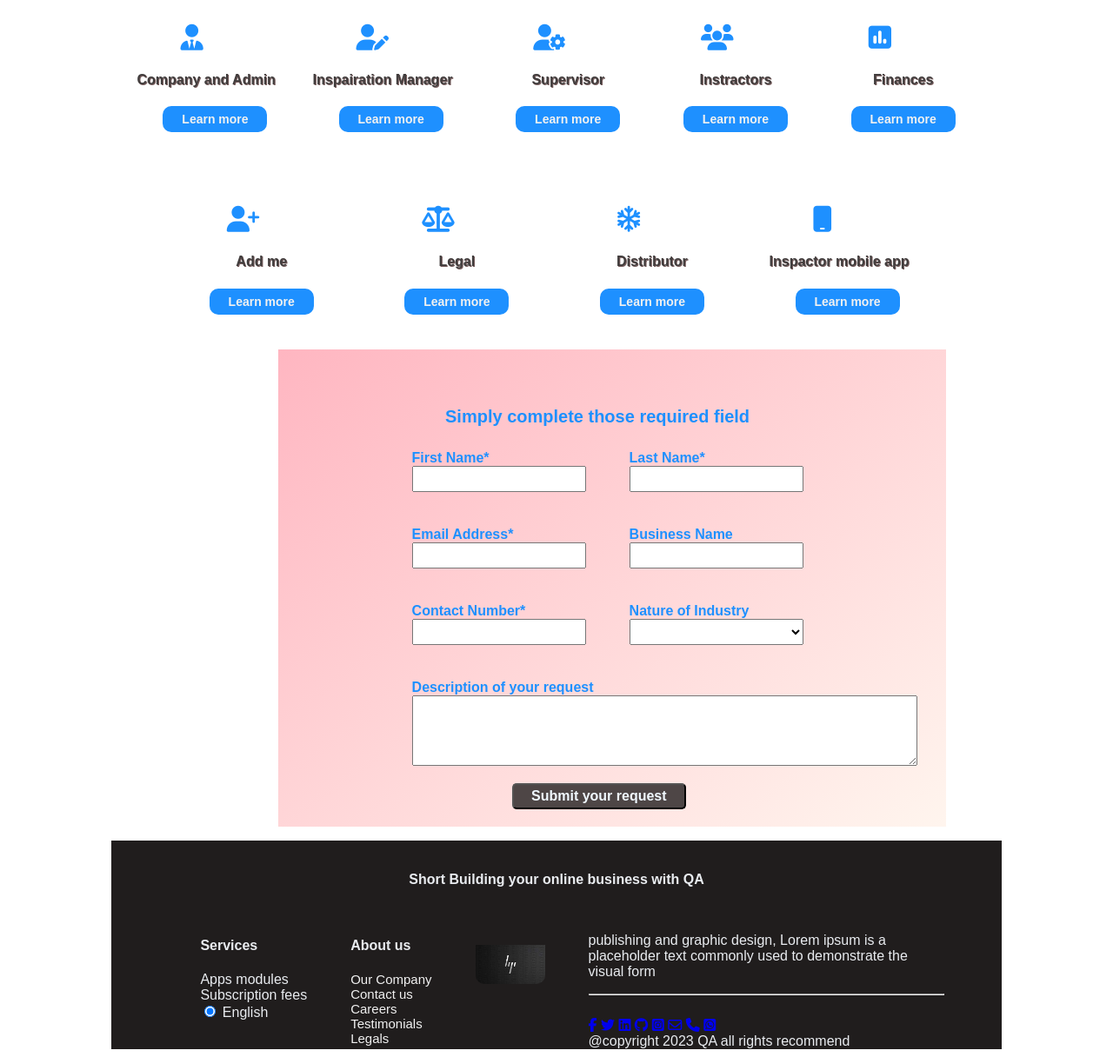
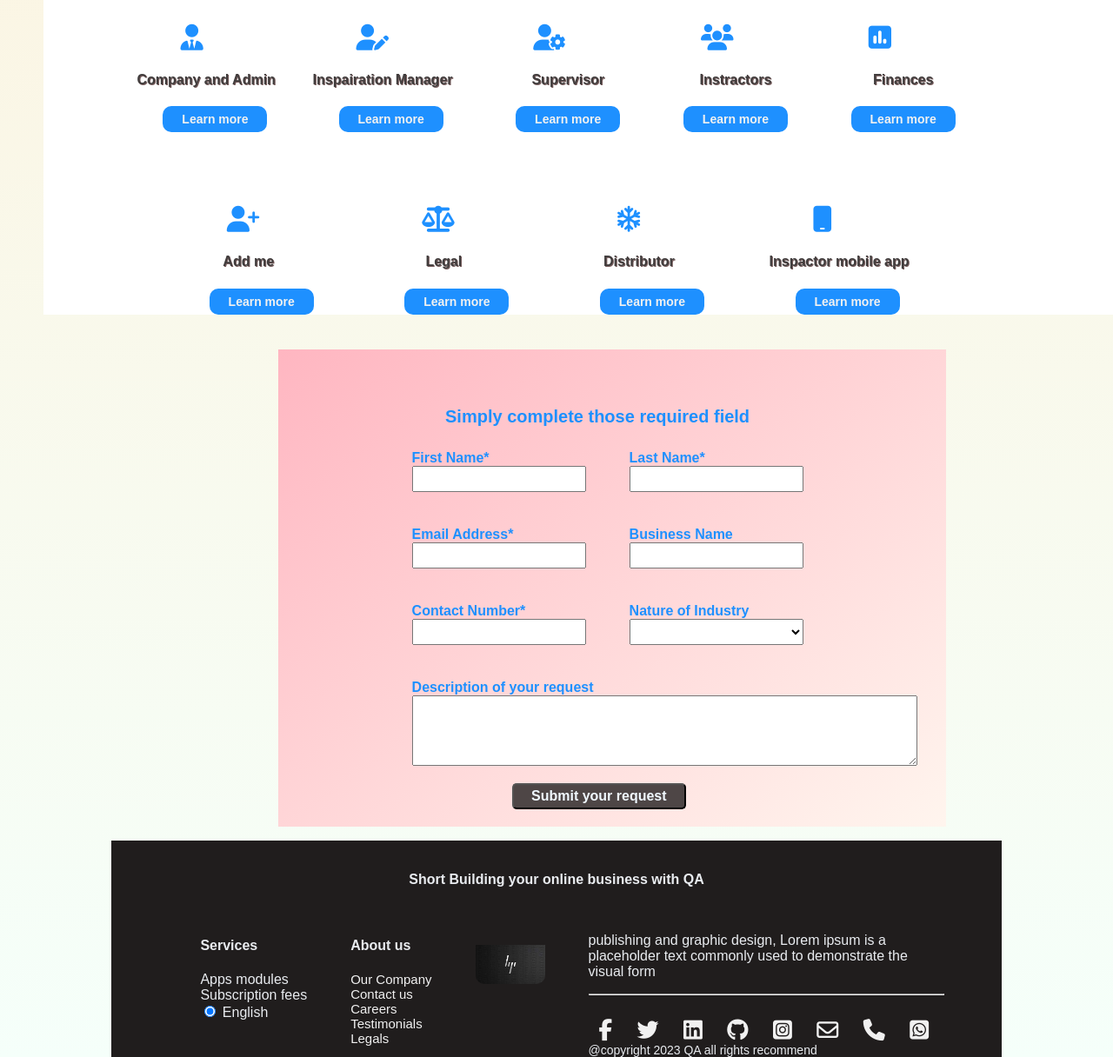
Before and after one commit to TamannaAfroz2666/Simple-QA-Site, a plain HTML site: page Base/index.html in a window 1280 px wide. Shown: the part 884-2100 px from the top of the page at 87% size. Drawn offline with Linux system fonts and the light colour scheme.

Commit message:
simple design complete

```diff
--- a/Base/index.html
+++ b/Base/index.html
@@ -102,19 +102,19 @@
         <div class="logo_items_send">
             <div class="admin">
                 <h2 class="user"><i class="fa-solid fa-user-plus"></i></h2>
-                <h4 class="logo_title1">Add me</h4>
+                <h4 class="logo_title_sort">Add me</h4>
                 <a target="_blank" href="https://www.google.com/maps/@23.789568,90.3512064,13z?entry=ttu"><button class="learn_more">Learn more</button></a>
 
             </div>
             <div class="admin">
                 <h2 class="user"><i class="fa-solid fa-scale-balanced"></i></h2>
-                <h4 class="logo_title1">Legal</h4>
+                <h4 class="logo_title_sort">Legal</h4>
                 <a target="_blank" href="https://www.google.com/maps/@23.789568,90.3512064,13z?entry=ttu"> <button class="learn_more">Learn more</button></a>
 
             </div>
             <div class="admin">
                 <h2 class="user"><i class="fa-regular fa-snowflake"></i></h2>
-                <h4 class="logo_title1">Distributor</h4>
+                <h4 class="logo_title_sort">Distributor</h4>
                 <a target="_blank" href="https://www.google.com/maps/@23.789568,90.3512064,13z?entry=ttu"> <button class="learn_more">Learn more</button></a>
 
             </div>
--- a/Styles/style.css
+++ b/Styles/style.css
@@ -2,6 +2,7 @@
 body {
     margin: 0;
     font-family: Arial, Helvetica, sans-serif;
+    background-image: linear-gradient(PapayaWhip, MintCream);
   }
   /* nav bar part start  */
 .navbar_part{
@@ -136,6 +137,13 @@ body {
     padding-left: 30px;
     text-align: center;
 }
+.logo_title_sort{
+    color: rgb(65, 61, 61);
+    text-shadow: 1px 1px rgb(119, 92, 92);
+    /* padding-left: 5px;  */
+    text-align: center;
+
+}
 .learn_more{
     width: 120px;
     font-size: 14px;
@@ -244,9 +252,14 @@ body {
 }
 .footer_description{
     width: 40%;
-    /* margin-right: 5%; */
+
 }
-/* .hr{
-    color: wheat;
-    background-color: #f1f1f1;
-} */
+.linkup_title{
+    font-size: 25px;
+    padding: 12px;
+    color: #f1f1f1;
+}
+.fotter_title{
+    font-size: 14px;
+
+}
```
